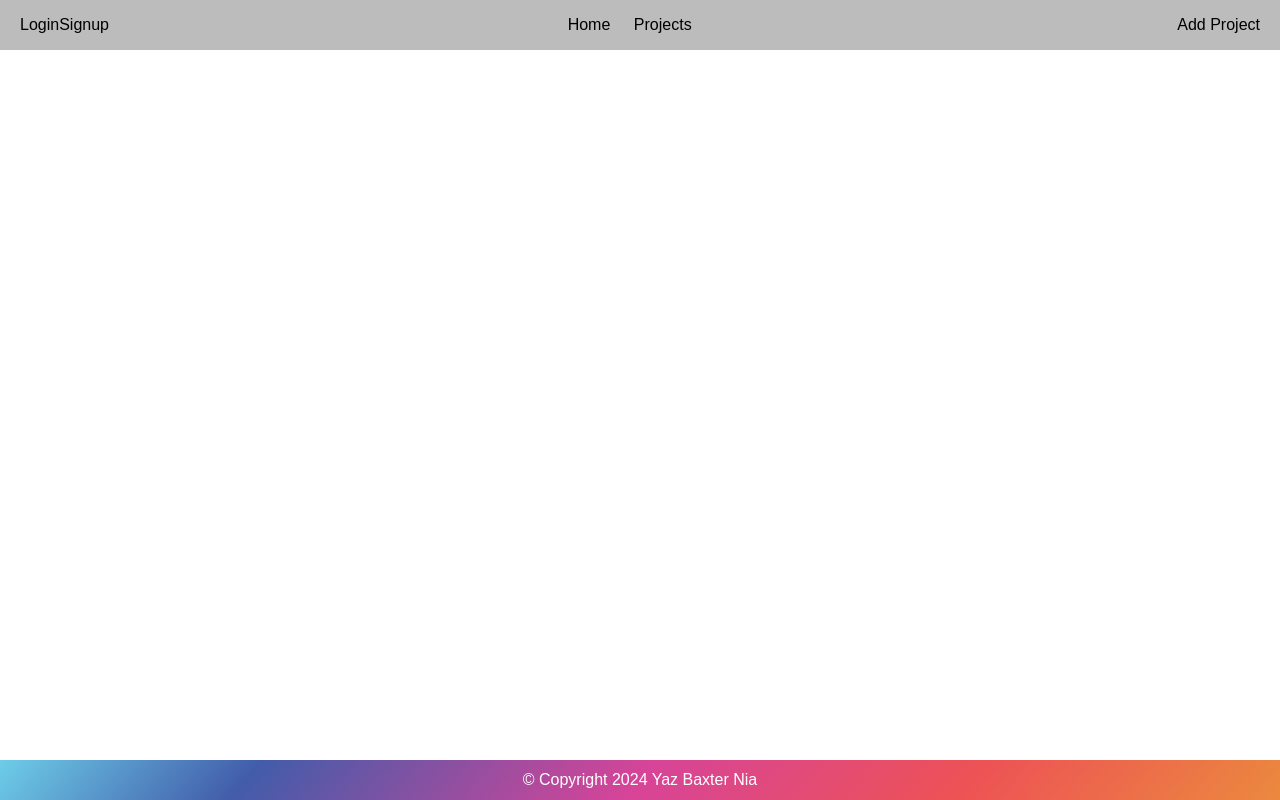
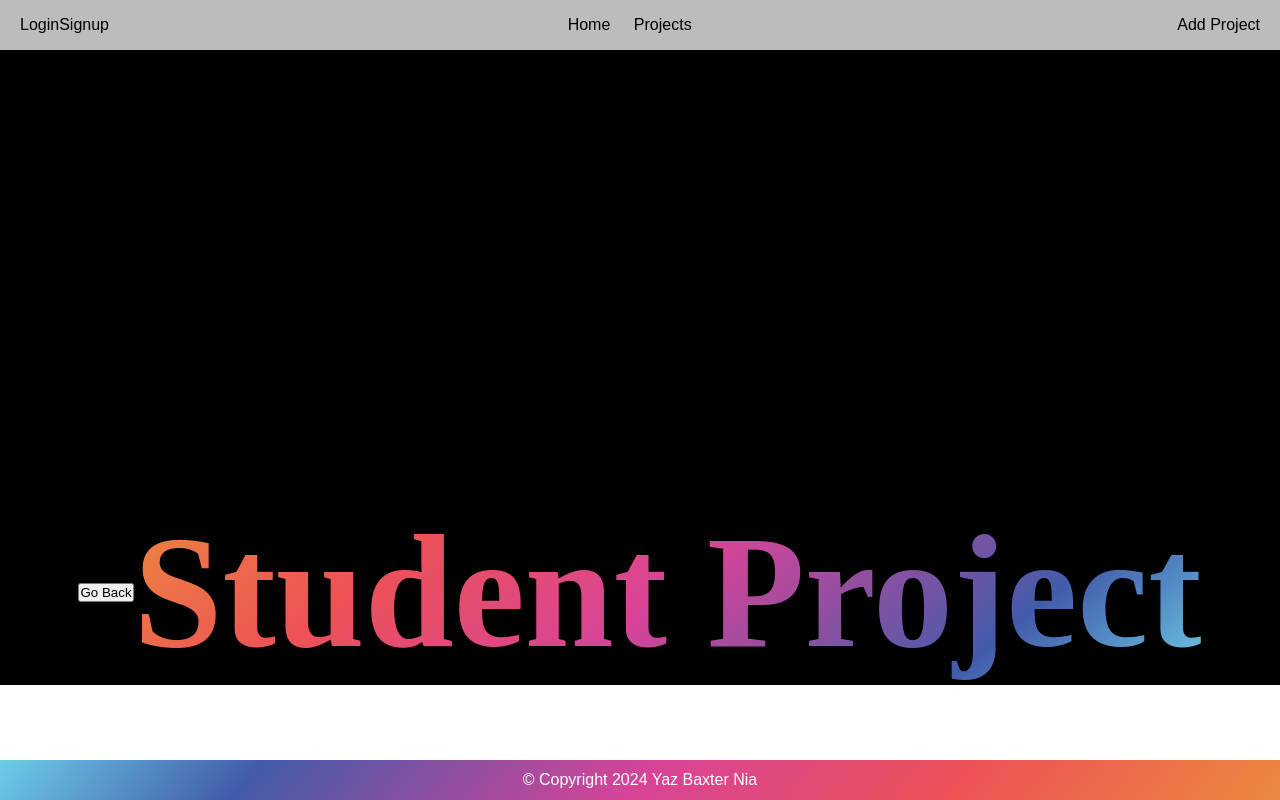
Before and after one commit to AbyssiKonjo/Formative-3.2, a React (Vite) app in the folder frontend/: page /#/project/1 in a window 1280 px wide. Built offline with nearby package versions, Linux system fonts and the light colour scheme; a web font is replaced by a local one.

Commit message:
single page project updated and add some scss

```diff
--- a/frontend/src/App.jsx
+++ b/frontend/src/App.jsx
@@ -4,6 +4,7 @@ import Links from './routes/Links'
 // NAV COMPONENTS
 import Header from './components/nav/header/Header'
 import Footer from './components/nav/footer/Footer'
+
 
 const App = () => {
 
--- a/frontend/src/components/nav/form/Form.jsx
+++ b/frontend/src/components/nav/form/Form.jsx
@@ -59,7 +59,7 @@ const Form = () => {
   return (
     <div className='form-box'>
 
-      <form onClick={handleSubmit}>
+      <form>
         <h3> Add Project </h3>
 
         <label htmlFor="title"> Project Name: </label>
@@ -110,7 +110,7 @@ const Form = () => {
          {/* <label>Upload Profile Image:</label>
          <input type='file' accept='image/*' onChange={(e) => setAuthorImage(e.target.files[0])} /> */}
 
-         <button > Add Project </button>
+         <button onClick={handleSubmit}> Add Project </button>
          {error && <div className="error">{error}</div>}
       </form>
     </div>
--- a/frontend/src/pages/projects/projects.scss
+++ b/frontend/src/pages/projects/projects.scss
@@ -4,4 +4,14 @@
     display: flex;
     align-items: center;
     justify-content: center;
+
+    img {
+        width: 10%;
+    }
 }
+
+.projects-page {
+    h3 {
+        cursor: pointer;
+    }
+}
--- a/frontend/src/pages/singleproject/SingleStudentProject.jsx
+++ b/frontend/src/pages/singleproject/SingleStudentProject.jsx
@@ -1,9 +1,13 @@
 import React from 'react'
+import { useNavigate } from 'react-router-dom'
+import './singlestudentproject.scss'
 
 const SingleStudentProject = () => {
+  const navigate = useNavigate()
   return (
-    <div>
-      Single Student
+    <div className='single-page-project'>
+      <button onClick={()=>navigate(-1)}>Go Back</button>
+      <h1>Student Project</h1>
     </div>
   )
 }
--- /dev/null
+++ b/frontend/src/pages/singleproject/singlestudentproject.scss
@@ -0,0 +1,8 @@
+.single-page-project{
+
+    padding-top: 500px;
+    display: flex;
+    align-items: center;
+    justify-content: center;
+    background-color: black;
+}
--- a/frontend/src/routes/Links.jsx
+++ b/frontend/src/routes/Links.jsx
@@ -15,6 +15,10 @@ const Links = () => {
         <Route path='/projects' element={<Projects/>}/>
         <Route path='/login' element={<Login/>}/>
         <Route path='/signup' element={<Signup/>}/>
+
+        {/* ADD TO ALL ROUTES SO YOU HAVE TO BE LOGIN IN TO VIEW */}
+        {/* element={user ? <SingleStudentProject/> : <Navigate to="/login"/>}/> */}
+
     </Routes>
   )
 }
```
